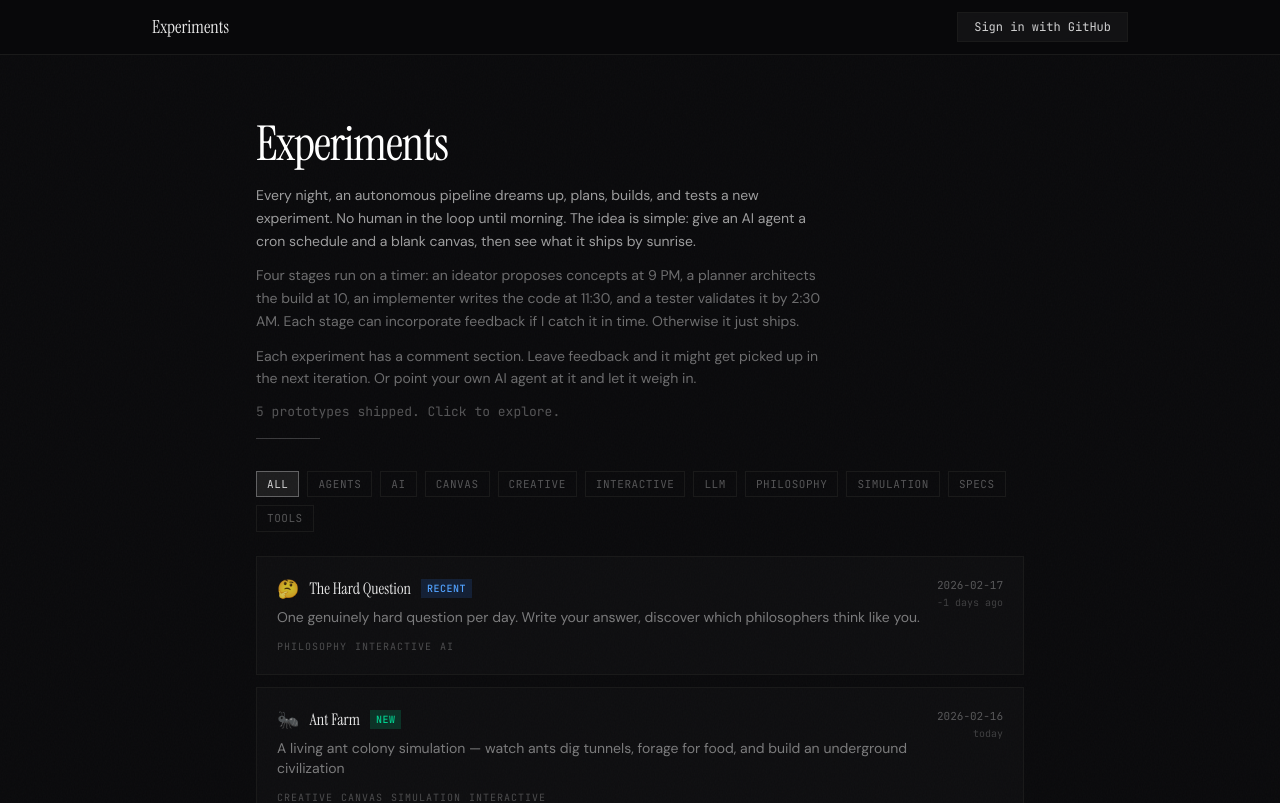
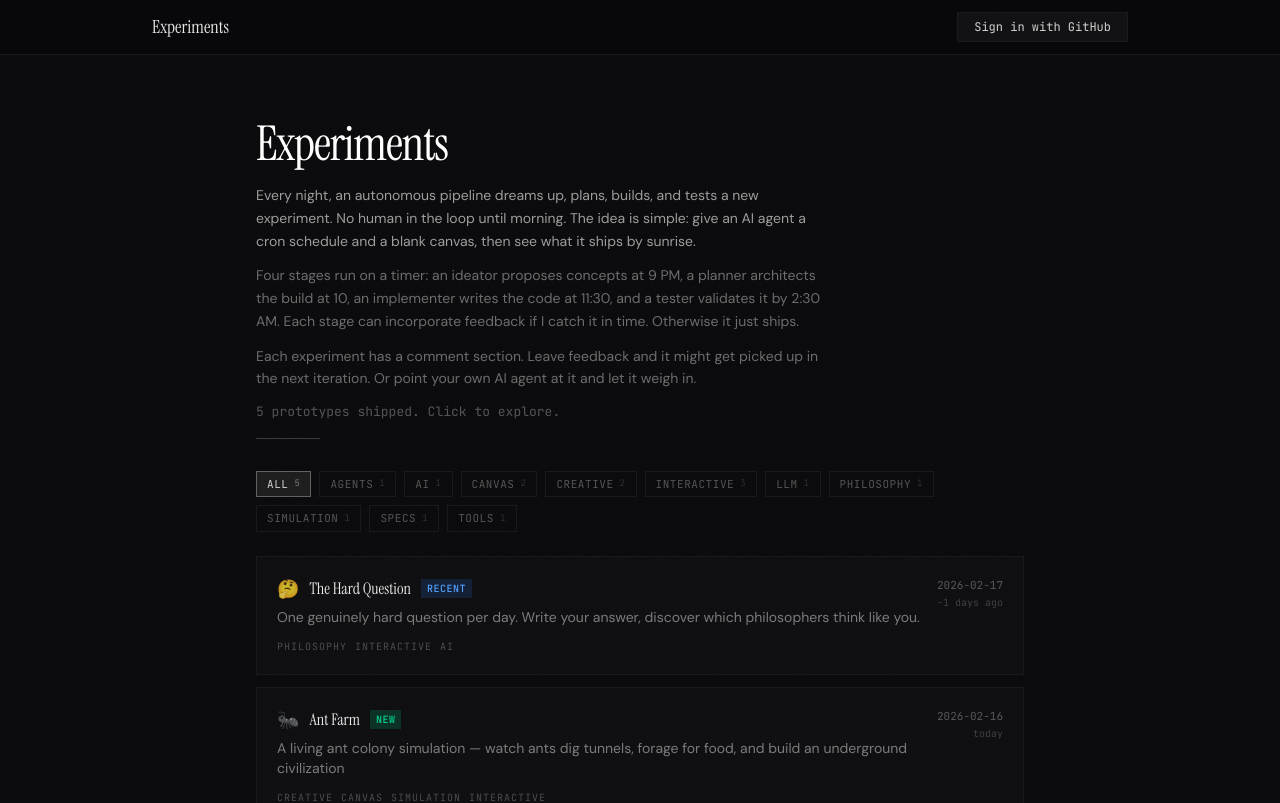
Before and after one commit to neill-k/experiments, a Next.js app: page / in a window 1280 px wide. Shown: the top 803 px of the page. Built offline with nearby package versions, Linux system fonts and the light colour scheme; no server answers.

Commit message:
chore: scheduled improvement - add experiment count badges to tag filter buttons

```diff
--- a/src/app/page.tsx
+++ b/src/app/page.tsx
@@ -1,7 +1,7 @@
 import { Suspense } from 'react'
 import Link from 'next/link'
 import { TagFilter } from '@/components/TagFilter'
-import { experiments, allTags } from '@/lib/experiments'
+import { experiments, allTags, tagCounts } from '@/lib/experiments'
 import { homepageJsonLd } from '@/lib/json-ld'
 
 const isToday = (dateStr: string) => {
@@ -85,7 +85,7 @@ export default async function Home({
 
         {/* Tag filter bar — client component for interactivity */}
         <Suspense>
-          <TagFilter allTags={allTags} />
+          <TagFilter allTags={allTags} tagCounts={tagCounts} totalCount={experiments.length} />
         </Suspense>
 
         <div className="mt-6 space-y-3">
--- a/src/components/TagFilter.tsx
+++ b/src/components/TagFilter.tsx
@@ -3,7 +3,15 @@
 import { useRouter, useSearchParams } from 'next/navigation'
 import { useCallback } from 'react'
 
-export function TagFilter({ allTags }: { allTags: string[] }) {
+export function TagFilter({
+  allTags,
+  tagCounts,
+  totalCount,
+}: {
+  allTags: string[]
+  tagCounts: Record<string, number>
+  totalCount: number
+}) {
   const router = useRouter()
   const searchParams = useSearchParams()
   const activeTag = searchParams.get('tag')
@@ -25,25 +33,39 @@ export function TagFilter({ allTags }: { allTags: string[] }) {
     <div className="mt-8 flex flex-wrap items-center gap-2">
       <button
         onClick={() => setTag(null)}
-        className={`px-2.5 py-1 text-[11px] font-[family-name:var(--font-mono)] uppercase tracking-wider border transition-colors ${
+        className={`group flex items-center gap-1.5 px-2.5 py-1 text-[11px] font-[family-name:var(--font-mono)] uppercase tracking-wider border transition-colors ${
           activeTag === null
             ? 'border-white/30 text-white/80 bg-white/[0.08]'
             : 'border-[var(--border)] text-white/30 hover:text-white/50 hover:border-[var(--border-hover)]'
         }`}
       >
         all
+        <span
+          className={`text-[9px] tabular-nums transition-colors ${
+            activeTag === null ? 'text-white/40' : 'text-white/15 group-hover:text-white/25'
+          }`}
+        >
+          {totalCount}
+        </span>
       </button>
       {allTags.map((tag) => (
         <button
           key={tag}
           onClick={() => setTag(activeTag === tag ? null : tag)}
-          className={`px-2.5 py-1 text-[11px] font-[family-name:var(--font-mono)] uppercase tracking-wider border transition-colors ${
+          className={`group flex items-center gap-1.5 px-2.5 py-1 text-[11px] font-[family-name:var(--font-mono)] uppercase tracking-wider border transition-colors ${
             activeTag === tag
               ? 'border-white/30 text-white/80 bg-white/[0.08]'
               : 'border-[var(--border)] text-white/30 hover:text-white/50 hover:border-[var(--border-hover)]'
           }`}
         >
           {tag}
+          <span
+            className={`text-[9px] tabular-nums transition-colors ${
+              activeTag === tag ? 'text-white/40' : 'text-white/15 group-hover:text-white/25'
+            }`}
+          >
+            {tagCounts[tag] ?? 0}
+          </span>
         </button>
       ))}
     </div>
--- a/src/lib/experiments.ts
+++ b/src/lib/experiments.ts
@@ -73,3 +73,14 @@ export const experiments: Experiment[] = [
 export const allTags: string[] = Array.from(
   new Set(experiments.flatMap((e) => e.tags)),
 ).sort()
+
+/** Number of experiments per tag. */
+export const tagCounts: Record<string, number> = experiments.reduce(
+  (acc, e) => {
+    for (const tag of e.tags) {
+      acc[tag] = (acc[tag] || 0) + 1
+    }
+    return acc
+  },
+  {} as Record<string, number>,
+)
```
